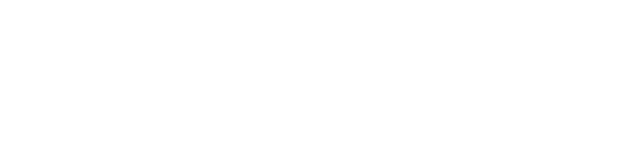
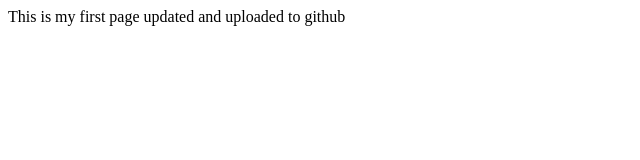
Before and after one commit to Liyyy9/myfirstrepo, a plain HTML site: page index.html in a window 1280 px wide. Shown: the whole page, without its empty margins (0-640 px from the left). Drawn offline with Linux system fonts and the light colour scheme.

Commit message:
Updated homepage

```diff
--- a/index.html
+++ b/index.html
@@ -3,9 +3,9 @@
 <head>
     <meta charset="UTF-8">
     <meta name="viewport" content="width=device-width, initial-scale=1.0">
-    <title>Document</title>
+    <title>First Repository by Liyana</title>
 </head>
 <body>
-
+    This is my first page updated and uploaded to github
 </body>
 </html>
```
